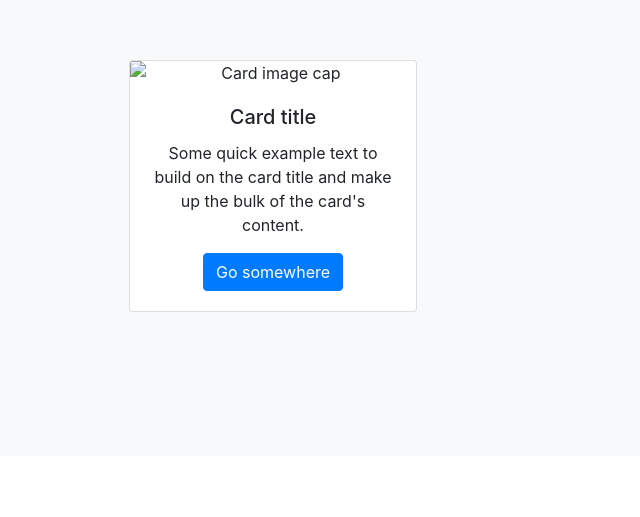
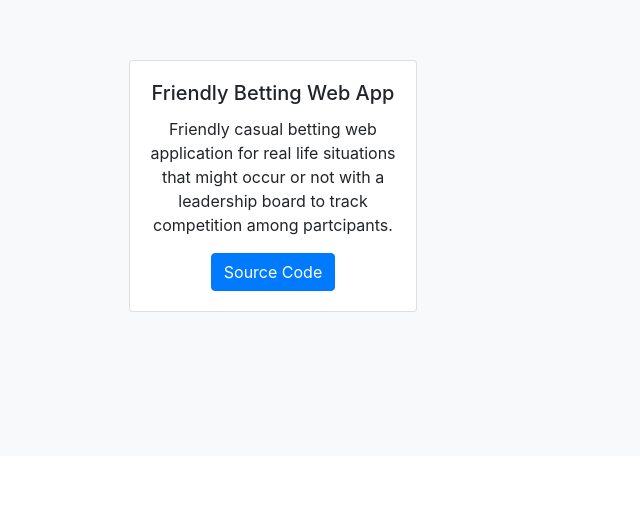
Before and after one commit to minademian9/minademian9.github.io, a plain HTML site: page index.html in a window 1280 px wide. Shown: the part 3074-3591 px from the top of the page, without its empty margins (319-959 px from the left). Drawn offline with nearby package versions, Linux system fonts and the light colour scheme.

Commit message:
updated portifolio

```diff
--- a/index.html
+++ b/index.html
@@ -224,13 +224,12 @@
     <div class="col-md-5 p-lg-5 mx-auto my-5">
 
       <div class="card" style="width: 18rem;">
-        <img class="card-img-top" src="..." alt="Card image cap">
+        <!--         <img class="card-img-top" src="..." alt="Card image cap"> -->
         <div class="card-body">
-          <h5 class="card-title">Card title</h5>
-          <p class="card-text">Some quick example text to build on the card title and make up the bulk of the
-            card's
-            content.</p>
-          <a href="#" class="btn btn-primary">Go somewhere</a>
+          <h5 class="card-title">Friendly Betting Web App</h5>
+          <p class="card-text">Friendly casual betting web application for real life situations that might occur or not
+            with a leadership board to track competition among partcipants.</p>
+          <a href="https://github.com/minademian9/Camp-Betting" class="btn btn-primary">Source Code </a>
         </div>
       </div>
 
```
